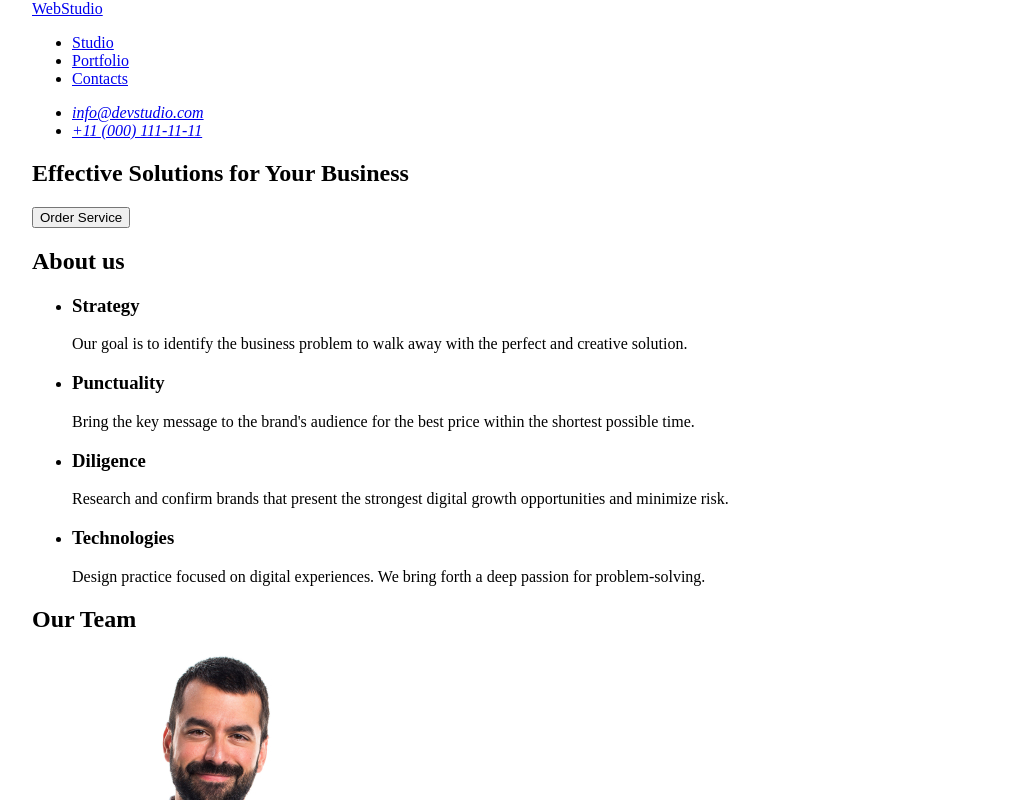
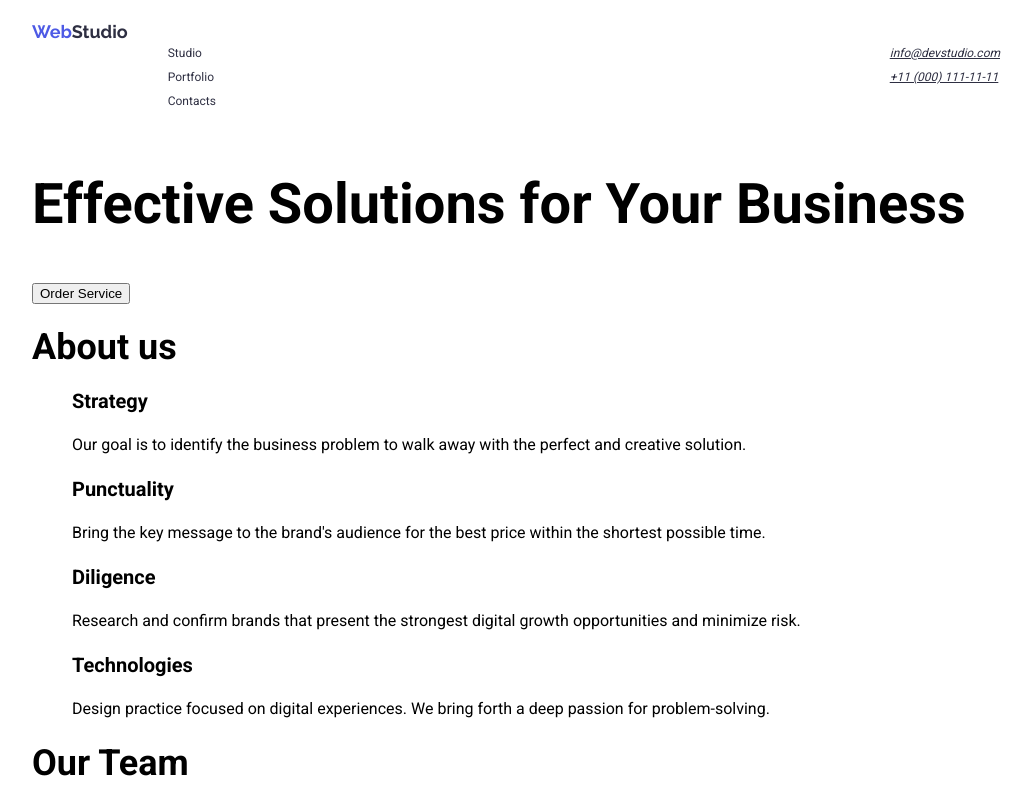
Before and after one commit to 777Pavel777/goit-markup-hw-02, a plain HTML site: page index.html in a window 1280 px wide. Shown: the top 800 px of the page, without its empty margins (124-1156 px from the left). Drawn offline with Linux system fonts and the light colour scheme.

Commit message:
add css file

```diff
--- a/css/styles.css
+++ b/css/styles.css
@@ -1,3 +1,76 @@
 body {
-    margin: 0 156px;
+  margin: 0 156px;
+  font-family: 'Roboto', 'Open Sans', sans-serif;
+  font-weight: Regular;
+  font-size: 16px;
+  line-height: 24px;
+  letter-spacing: 2%;
 }
+
+header {
+    display: flex;
+    justify-content: space-between;
+    margin-top: 24px;
+
+}
+nav {
+    display: flex;
+    justify-content: space-between;
+}
+
+h1 {
+  font-weight: 'Bold';
+  font-size: 56px;
+  line-height: 60px;
+}
+
+h2 {
+  font-weight: 'Bold';
+  font-size: 36px;
+}
+
+h3 {
+  font-weight: 'Medium';
+  font-size: 20px;
+}
+
+a {
+  font-weight: 'Regular';
+  font-size: 12px;
+  line-height: 16px;
+  letter-spacing: 4%;
+  text-decoration: underline;
+  color: #2e2f42;
+}
+ul {
+    list-style-type: none;
+}
+
+.logo {
+    font-family: 'Raleway', sans-serif;
+    font-weight: bold;
+    font-size: 18px;
+    text-decoration: none;
+}
+
+.logo-web {
+  color: #4d5ae5;
+}
+
+.menu-nav .nav-link {
+    font-weight: medium;
+    color: #2e2f42;
+    text-decoration: none;
+
+    transition: 0.5s ;
+}
+
+.menu-nav .nav-link:hover,
+.menu-nav .nav-link:focus {
+    color: #404BBF;
+    text-decoration: underline 2px #404BBF;
+}
+
+.title-btn {
+    cursor: pointer;
+}
--- a/index.html
+++ b/index.html
@@ -4,33 +4,51 @@
     <meta charset="UTF-8" />
     <meta name="viewport" content="width=device-width, initial-scale=1.0" />
     <link rel="stylesheet" href="./css/styles.css" />
+    <link rel="preconnect" href="https://fonts.googleapis.com" />
+    <link rel="preconnect" href="https://fonts.gstatic.com" crossorigin />
+    <link
+      href="https://fonts.googleapis.com/css2?family=Open+Sans:wght@400;500;700&family=Raleway:wght@400;500;700&family=Roboto:wght@400;500;700&display=swap"
+      rel="stylesheet"
+    />
     <title>WebStudio</title>
   </head>
   <body>
     <header>
-      <nav>
-        <a href="./index.html">WebStudio</a>
+      <nav class="menu-nav">
+        <a class="logo" href="./index.html">
+          <span class="logo-web">Web</span>Studio</a
+        >
         <ul>
-          <li><a href="#Studio">Studio</a></li>
-          <li><a href="#Portfolio">Portfolio</a></li>
-          <li><a href="#Contacts">Contacts</a></li>
+          <li>
+            <a class="nav-link" href="#Studio">Studio</a>
+          </li>
+          <li>
+            <a class="nav-link" href="#Portfolio">Portfolio</a>
+          </li>
+          <li>
+            <a class="nav-link" href="#Contacts">Contacts</a>
+          </li>
         </ul>
       </nav>
 
       <address>
         <ul>
-          <li><a href="mailto:info@devstudio.com">info@devstudio.com</a></li>
-          <li><a href="tel:+110001111111">+11 (000) 111-11-11</a></li>
+          <li>
+            <a href="mailto:info@devstudio.com">info@devstudio.com</a>
+          </li>
+          <li>
+            <a href="tel:+110001111111">+11 (000) 111-11-11</a>
+          </li>
         </ul>
       </address>
     </header>
     <main>
-      <section>
+      <section class="title">
         <h1>Effective Solutions for Your Business</h1>
-        <button type="button">Order Service</button>
+        <button type="button" class="title-btn">Order Service</button>
       </section>
 
-      <section>
+      <section class="About">
         <h2>About us</h2>
         <ul>
           <li>
@@ -67,10 +85,9 @@
         </ul>
       </section>
 
-      <section>
+      <section class="Team">
         <h2>Our Team</h2>
         <ul>
-
           <li>
             <img
               src="./images/mark_guerrero.jpg"
@@ -97,16 +114,79 @@
             <p>Marketing</p>
           </li>
           <li>
-          <img src="./images/daniel_wilson.jpg" alt="UI Designer" width="264" />
+            <img
+              src="./images/daniel_wilson.jpg"
+              alt="UI Designer"
+              width="264"
+            />
             <h3>Daniel Wilson</h3>
             <p>UI Designer</p>
+          </li>
+        </ul>
+      </section>
+
+      <section class="Portfolio">
+        <h2>Our Portfolio</h2>
+        <ul>
+          <li>
+            <img src="./images/banking_app.jpg" alt="Banking App" width="264" />
+            <h3>Banking App</h3>
+            <p>App</p>
+          </li>
+
+          <li>
+            <img
+              src="./images/cashless_ayment.jpg"
+              alt="Cashless Payment"
+              width="264"
+            />
+            <h3>Cashless Payment</h3>
+            <p>Marketing</p>
+          </li>
+
+          <li>
+            <img
+              src="./images/meditation_app.jpg"
+              alt="Meditation App"
+              width="264"
+            />
+            <h3>Meditation App</h3>
+            <p>App</p>
+          </li>
+
+          <li>
+            <img src="./images/taxi.jpg" alt="Taxi Service" width="264" />
+            <h3>Taxi Service</h3>
+            <p>Marketing</p>
+          </li>
+
+          <li>
+            <img
+              src="./images/screen_illustrations.jpg"
+              alt="Screen Illustrations"
+              width="264"
+            />
+            <h3>Screen Illustrations</h3>
+            <p>Design</p>
+          </li>
+
+          <li>
+            <img
+              src="./images/online_courses.jpg"
+              alt="Online Courses"
+              width="264"
+            />
+            <h3>Online Courses</h3>
+            <p>Marketing</p>
           </li>
         </ul>
       </section>
     </main>
 
     <footer>
-      <a href="./index.html">WebStudio</a>
+      <a class="logo" href="./index.html"
+        ><span class="logo-web">Web</span>Studio</a
+      >
       <p>
         Increase the flow of customers and sales for your business with digital
         marketing & growth solutions.
```
Also changed, not shown: images/banking_app.jpg (added), images/cashless_ayment.jpg (added), images/meditation_app.jpg (added), images/online_courses.jpg (added), images/screen_illustrations.jpg (added), images/taxi.jpg (added). Lines whose indentation alone changed are shown as unchanged.
